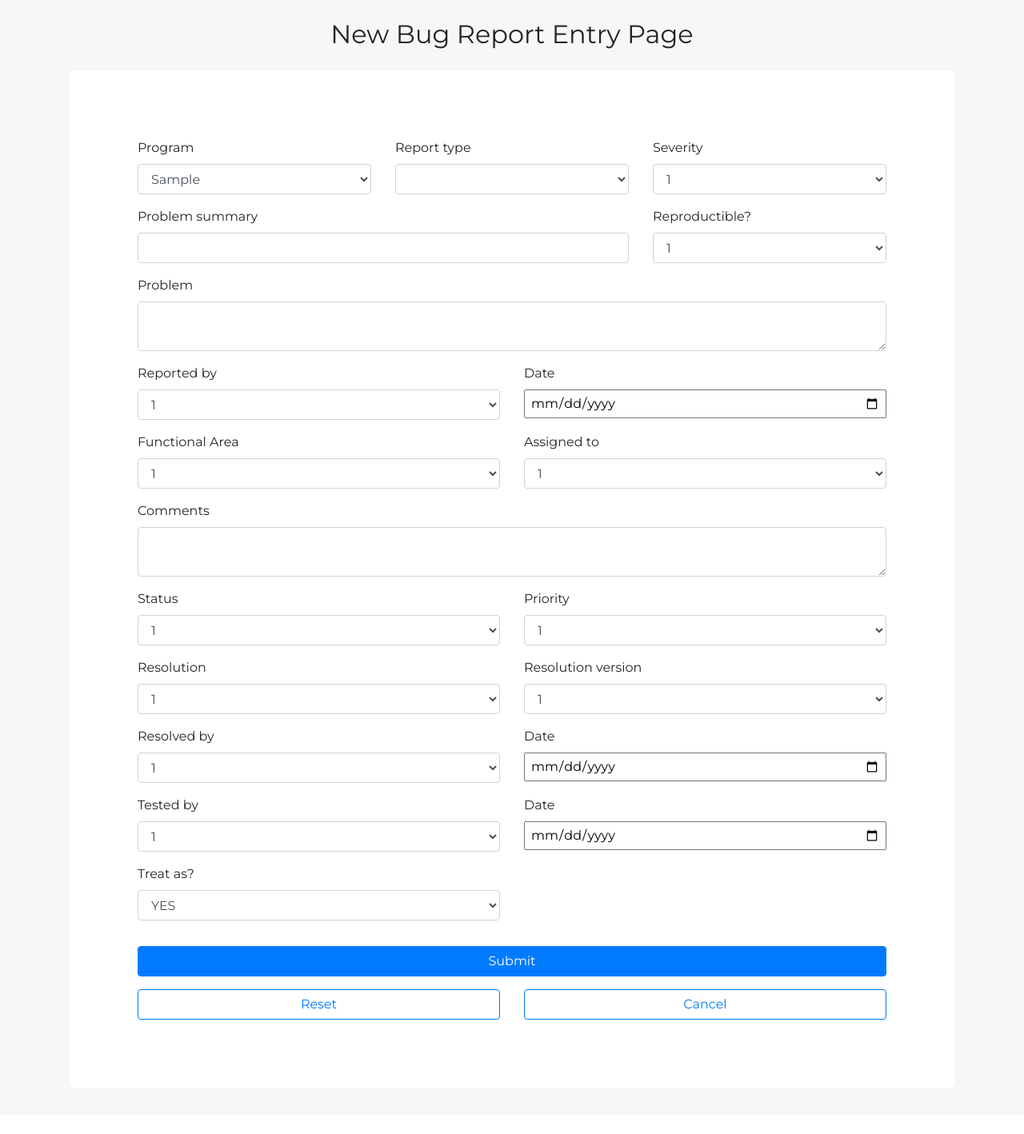
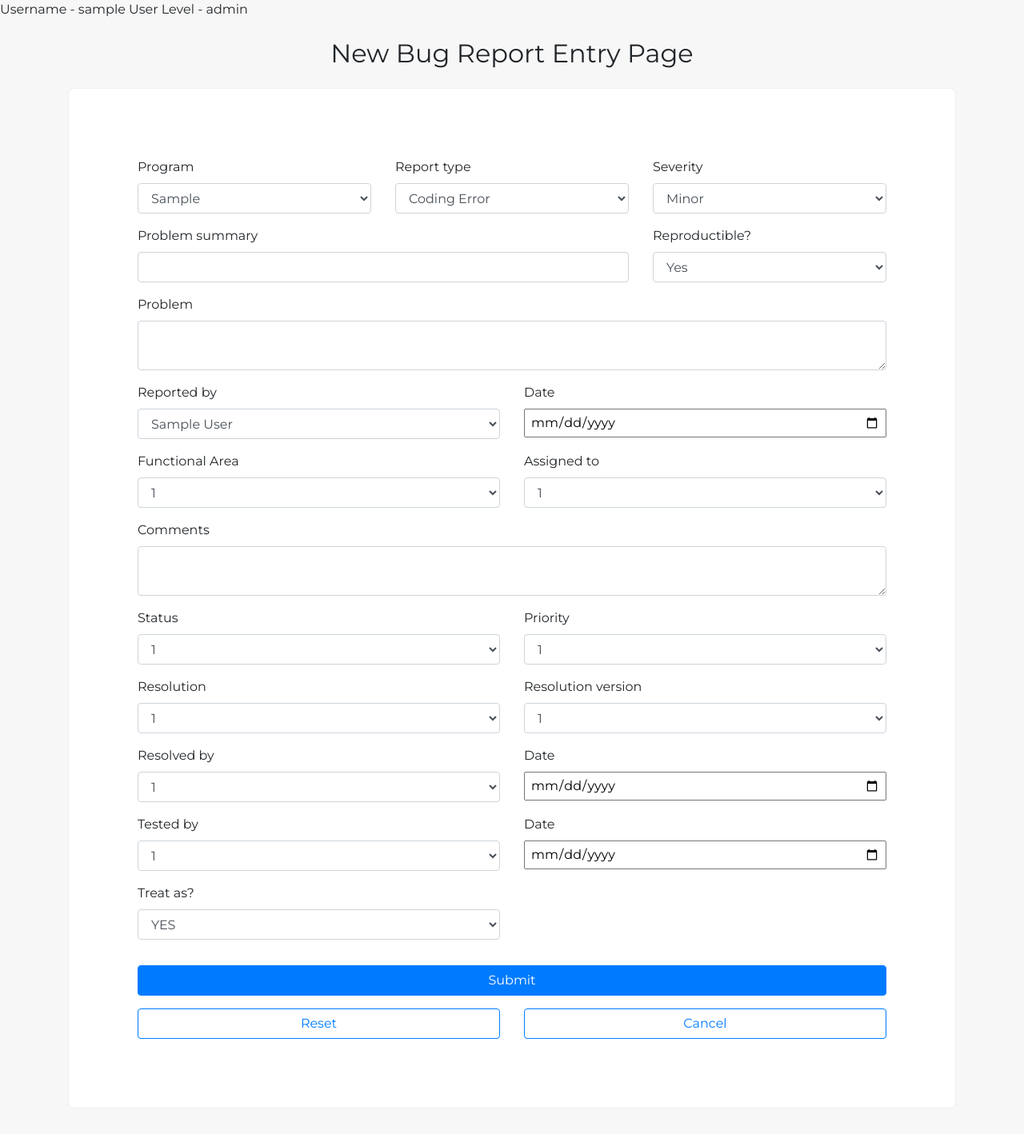
Before and after one commit to achalpatel/bughound-1, a PHP site: page /bug.php in a window 1280 px wide. Shown: the whole page at 80% size. Before the commit the page ends 1362 px from the top, so only its background shows below. Run offline with PHP 8.4, Linux system fonts and the light colour scheme; the visitor is signed in with stand-in values (Sample User, id 1); tables that the repository leaves empty or names only in its code hold one stand-in row (values such as "Sample post"); lists and menus that the app fills with data are empty; some libraries are stand-ins or nearby versions.

Commit message:
Add bug feature for lvl 1

```diff
--- a/bug.php
+++ b/bug.php
@@ -18,14 +18,23 @@
 </head>
 <body>
     <?php
+        session_start();
+        if(isset($_SESSION['username'])){
+            echo 'Username - '.$_SESSION['username']." ";
+            echo 'User Level - '.$_SESSION['userlevel'];
+        }
+        else{
+            header("Location: index.php");
+        }
         $con = mysqli_connect("localhost","root");
         if(! $con ) {
             die('Could not connect: ' . mysqli_error());
           }
           mysqli_select_db($con, "bughound_test1");
           $query_prog="SELECT prog_id, program FROM programs";
-        //   $query_emp="SELECT prog_id, program FROM programs ";
+          $query_emp="SELECT emp_id, name  FROM employees ";
           $result_prog=mysqli_query($con, $query_prog);
+          $result_emp=mysqli_query($con, $query_emp);
 
 
     ?>
@@ -40,7 +49,7 @@
                             <label for="program">Program</label>
                             <select class="form-control" id="program">
                             <?php while($row_prog=mysqli_fetch_assoc($result_prog)) { ?>
-                              <?php echo "<option value=".$row_prog['program'].">". $row_prog['program']." </option>"; ?>
+                              <?php echo "<option value=".$row_prog['prog_id'].">". $row_prog['program']." </option>"; ?>
                             <?php } ?>
                             </select>
                           </div>
@@ -49,7 +58,12 @@
                         <div class="form-group">
                             <label for="report-type">Report type</label>
                             <select class="form-control" id="report-type">
-
+                                <option value="Coding Error">Coding Error</option>
+                                <option value="Design Issue">Design Issue</option>
+                                <option value="Suggestion">Suggestion</option>
+                                <option value="Documentation">Documentation</option>
+                                <option value="Hardware">Hardware</option>
+                                <option value="Query">Query</option>
                             </select>
                           </div>
                     </div>
@@ -57,11 +71,9 @@
                         <div class="form-group">
                             <label for="severity">Severity</label>
                             <select class="form-control" id="severity">
-                              <option>1</option>
-                              <option>2</option>
-                              <option>3</option>
-                              <option>4</option>
-                              <option>5</option>
+                              <option value="Minor">Minor</option>
+                              <option value="Serious">Serious</option>
+                              <option value="Fatal">Fatal</option>
                             </select>
                           </div>
                     </div>
@@ -78,11 +90,8 @@
                         <div class="form-group">
                             <label for="reporductible">Reproductible?</label>
                             <select class="form-control" id="reporductible">
-                              <option>1</option>
-                              <option>2</option>
-                              <option>3</option>
-                              <option>4</option>
-                              <option>5</option>
+                              <option value="Yes">Yes</option>
+                              <option value="No">No</option>
                             </select>
                           </div>
                     </div>
@@ -100,11 +109,9 @@
                         <div class="form-group">
                             <label for="reported-by">Reported by</label>
                             <select class="form-control" id="reported-by">
-                              <option>1</option>
-                              <option>2</option>
-                              <option>3</option>
-                              <option>4</option>
-                              <option>5</option>
+                              <?php while($row_emp=mysqli_fetch_assoc($result_emp)) { ?>
+                              <?php echo "<option value=".$row_emp['emp_id'].">". $row_emp['name']." </option>"; ?>
+                            <?php } ?>
                             </select>
                           </div>
                     </div>
--- a/home.php
+++ b/home.php
@@ -91,7 +91,7 @@
             <div class="col-md-6">
               <div class="form-group">
                  <label for="name" style="font-size: 35px;">Add Bug</label>
-                 <button class="btn btn-info w-60" style="margin-left: 20px" type="button">Click me!</button>
+                 <button class="btn btn-info w-60" style="margin-left: 20px" type="button" onclick="go_bug()">Click me!</button>
               </div>
             </div>
           </div>
@@ -119,6 +119,9 @@
             function go_db(){
               window.location.assign("maintaindb.php");
             }
+            function go_bug(){
+              window.location.assign("bug.php");
+            }
           </script>
 
 
```
